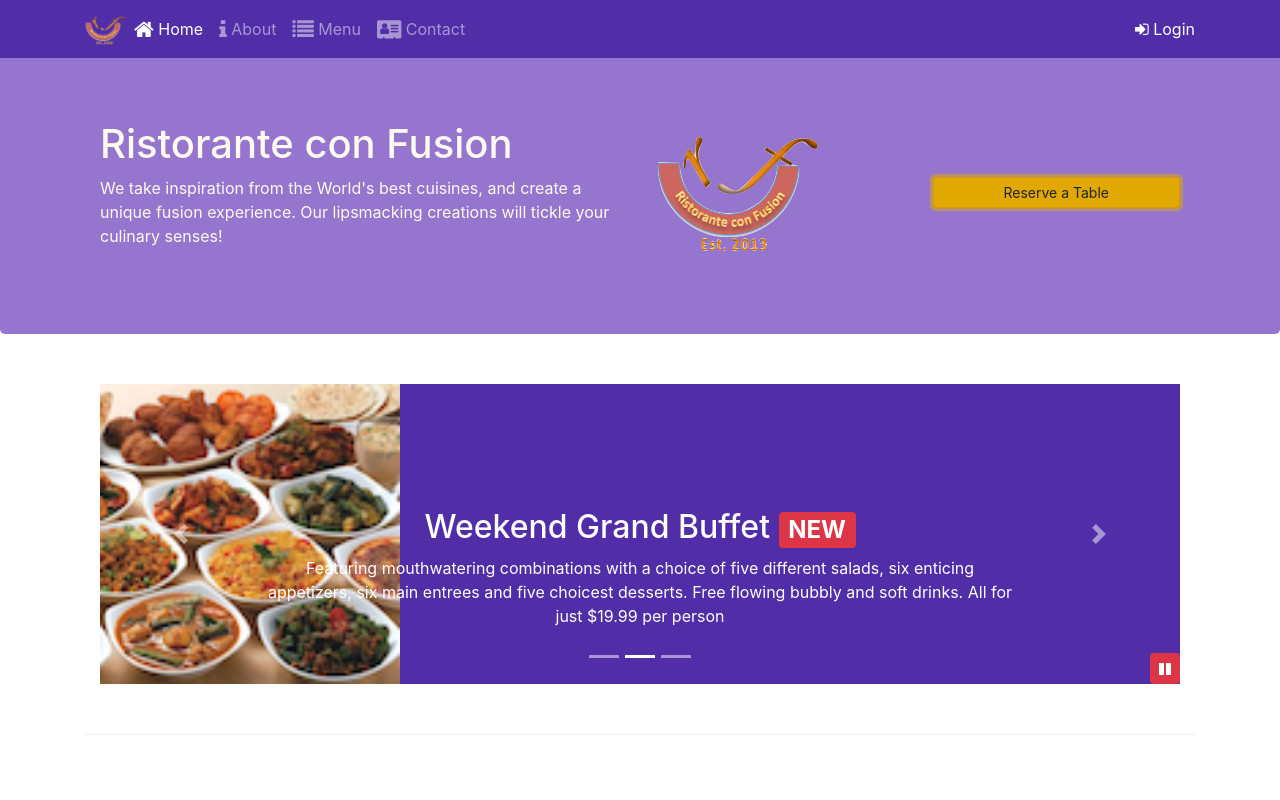
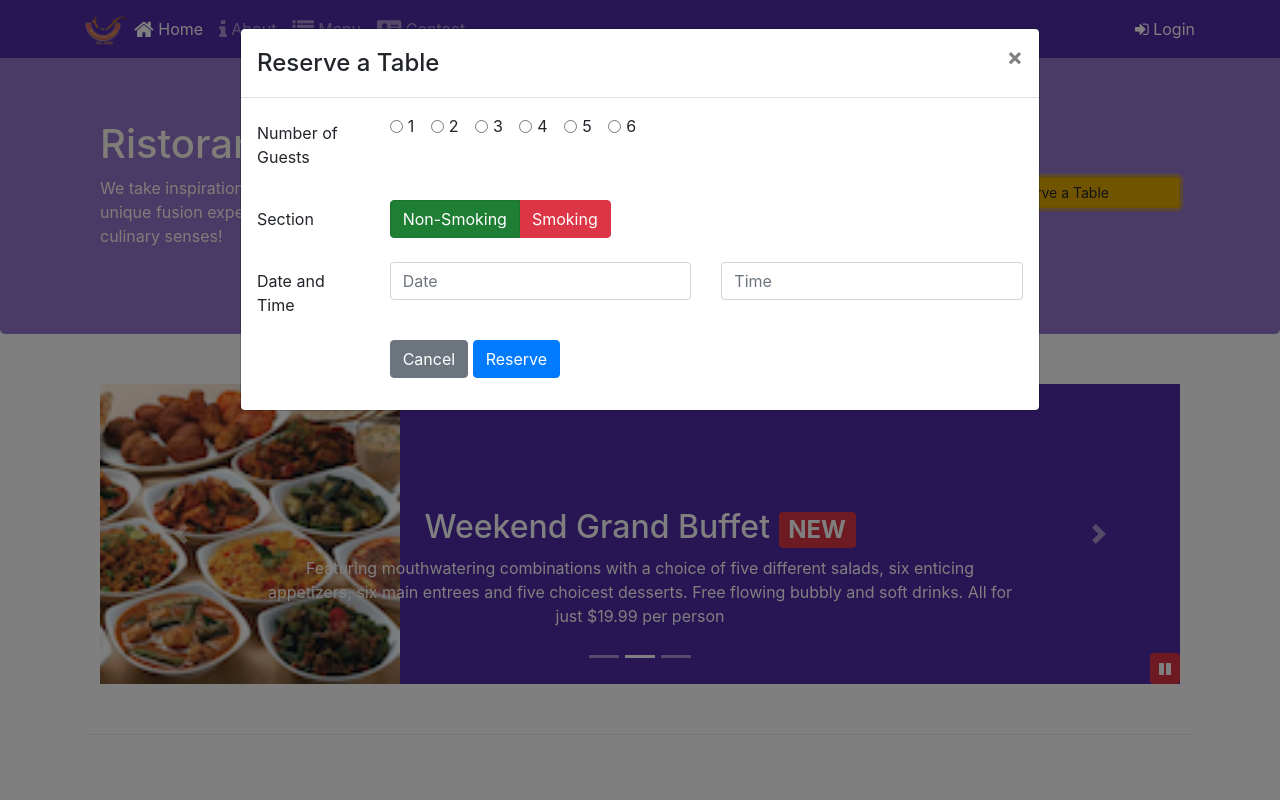
Before and after one commit to mricom/conFusion-restaurant-bootstrap4, a website: page index.html in a window 1280 px wide. Both pictures are taken after a click on the button "Reserve a Table". Shown: the top 800 px of the page. Drawn offline with nearby package versions, Linux system fonts and the light colour scheme; files that its build step writes are made by us from their sources.

Commit message:
Assignment 4: Task 2. Added jQuery code to toggle modal whenm clicking the reserve a table button.

```diff
--- a/index.html
+++ b/index.html
@@ -165,7 +165,7 @@
                     <img src="img/logo.png" class="img-fluid">
                 </div>
                 <div class="col-12 col-sm-3 align-self-center">
-                    <button type="button" class="btn btn-block btn-sm btn-warning">Reserve a Table</a>
+                    <button type="button" class="btn btn-block btn-sm btn-warning" id="reservetablebutton">Reserve a Table</a>
                 </div>
             </div>
         </div>
@@ -327,6 +327,14 @@
             });
         })
     </script>
+    <script>
+        $(document).ready(function(){
+            $("#reservetablebutton").click(function(){
+                //It could also be done by using $("#reservetablemodal").modal("show");
+                $("#reservetablemodal").modal("toggle");
+            })
+        })
+    </script>
 </body>
 
 </html>
```
